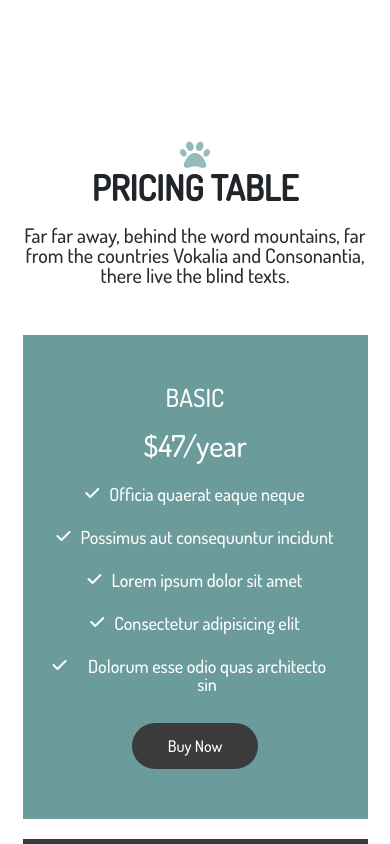
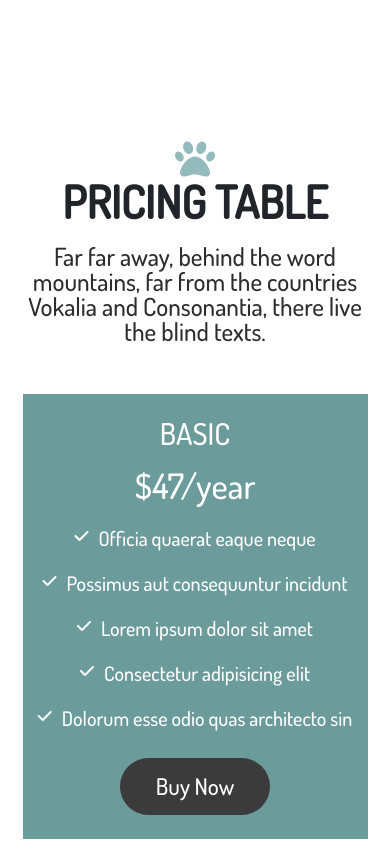
Before and after one commit to Shahlar-963/Doggerfiles, a plain HTML site: page index.html in a window 390 px wide. Shown: the part 7320-8164 px from the top of the page. Drawn offline with nearby package versions, Linux system fonts and the light colour scheme.

Commit message:
pricingtable

```diff
--- a/_pricingtable.sass
+++ b/_pricingtable.sass
@@ -42,6 +42,33 @@
         background-color: #353c3d
         .btn
             background-color: #6c9b9c
+    @media screen and ( max-width: 992px )
+        .textbox
+            .icon
+                i
+                    font-size: 40px
+            h1
+                font-size: 45px
+            h5
+                font-size: 25px
+        .box
+            padding: 24px 13px
+            h2
+                font-size: 30px
+            h3
+                font-size: 35px
+            li
+                h4
+                    font-size: 20px
+                    margin: 0 0 0 10px
+            .btn
+                padding: 10px 35px
+                margin: 30px 0 0
+                border-radius: 30px
+                background-color: #3b3b3b
+                color: #ffff
+                h4
+                    font-size: 23px
     @media screen and ( max-width: 768px )
         .box
             margin-bottom: 20px
```
Also changed, not shown: style.css, 1 other file.
